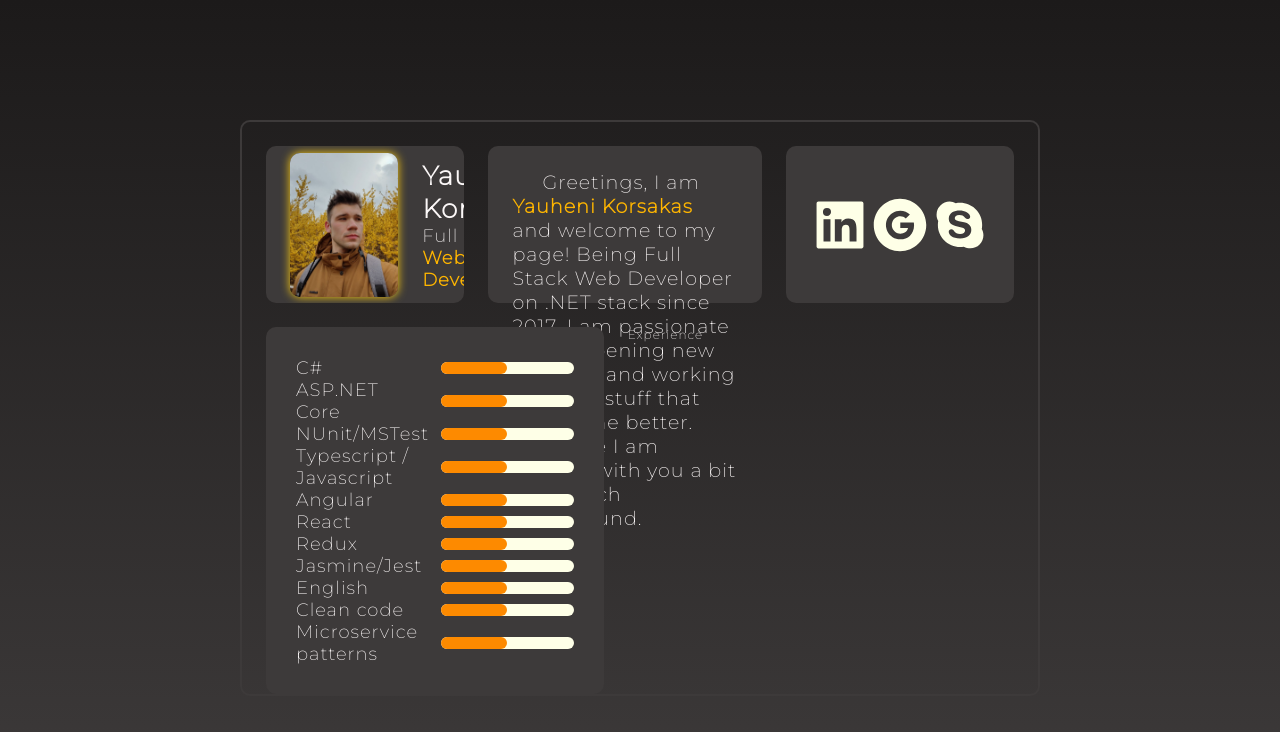
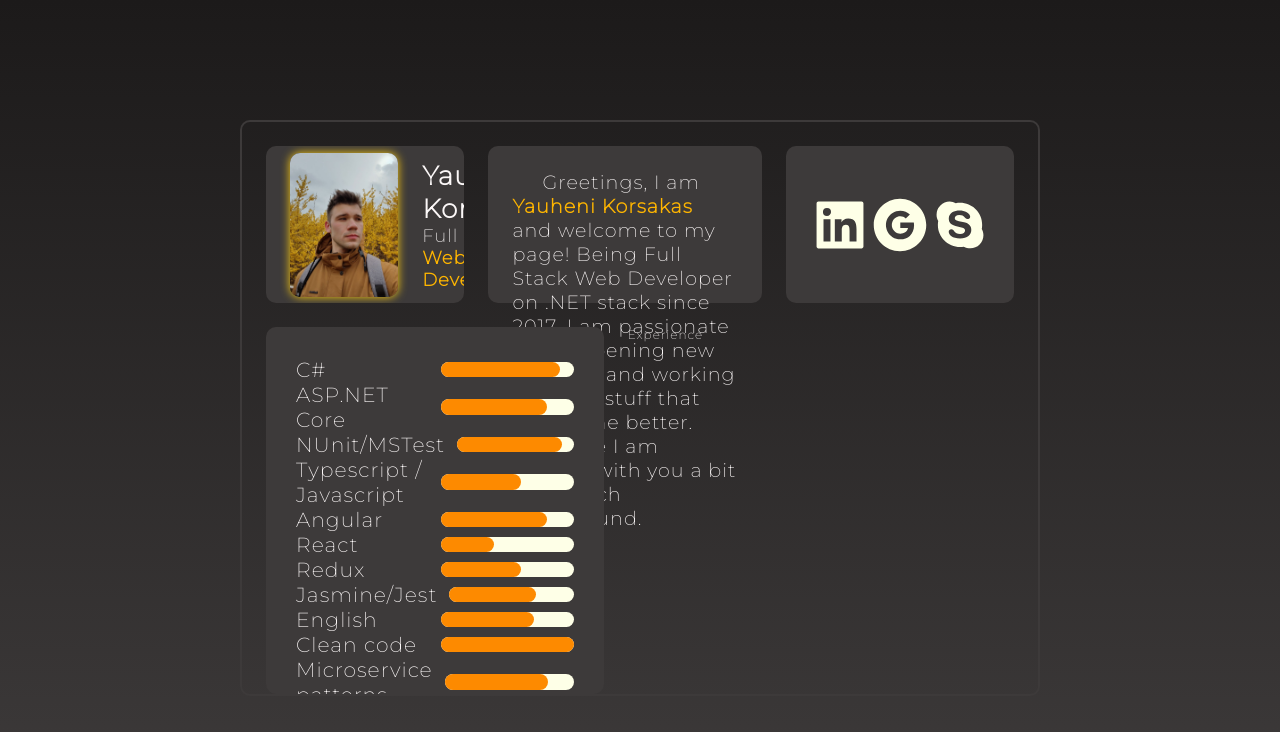
Before and after one commit to YauheniKorsakas/personal-web-site, a React (Create React App) app: page / in a window 1280 px wide. Shown: the top 732 px of the page. Built offline with nearby package versions, Linux system fonts and the light colour scheme.

Commit message:
Add dynamic width of completion

```diff
--- a/src/components/Skills/Skills.module.scss
+++ b/src/components/Skills/Skills.module.scss
@@ -21,7 +21,7 @@
     span {
       flex: 1;
       color: $primary-color-50;
-      font-size: 1.5rem;
+      font-size: 1.7rem;
       margin-right: 1rem;
     }
 
--- a/src/components/shared/ProgressBar/ProgressBar.jsx
+++ b/src/components/shared/ProgressBar/ProgressBar.jsx
@@ -7,6 +7,7 @@ const ProgressBar = ({ completed = 0, className = ''}) => {
     <div className={classNames(styles.Container, className)}>
       <div
         className={styles.Filled}
+        style={{width: `${completed}%`}}
         data-completed-percentage={completed}
       ></div>
     </div>
--- a/src/components/shared/ProgressBar/ProgressBar.module.scss
+++ b/src/components/shared/ProgressBar/ProgressBar.module.scss
@@ -1,21 +1,19 @@
 @import '../../../styles/variables.scss';
-
-$percentage: attr(data-completed-percentage);
 
 .Container {
   position: relative;
   border-radius: $container-border-radius;
   background-color: $secondary-color-50;
   width: 100%;
-  height: 1rem;
+  height: 1.3rem;
 
   .Filled {
+    $percentage: attr(data-completed-percentage);
     position: absolute;
-    top: 0;
+    top: $percentage;
     left: 0;
     background-color: $secondary-color-900;
     border-radius: $container-border-radius;
     height: 100%;
-    width: 50%;// #{percentage};
   }
 }
```
